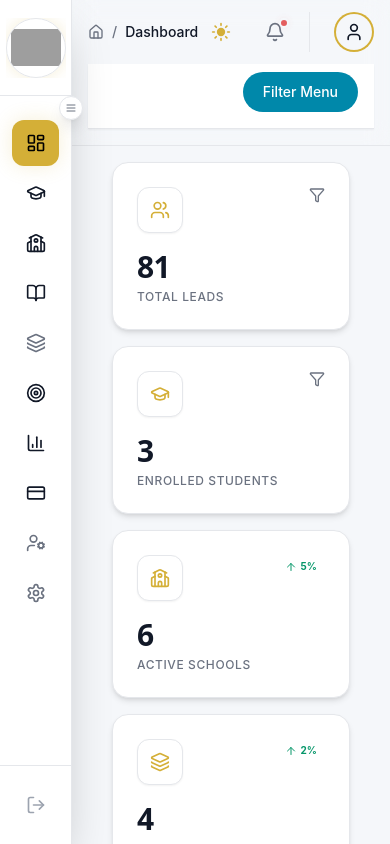
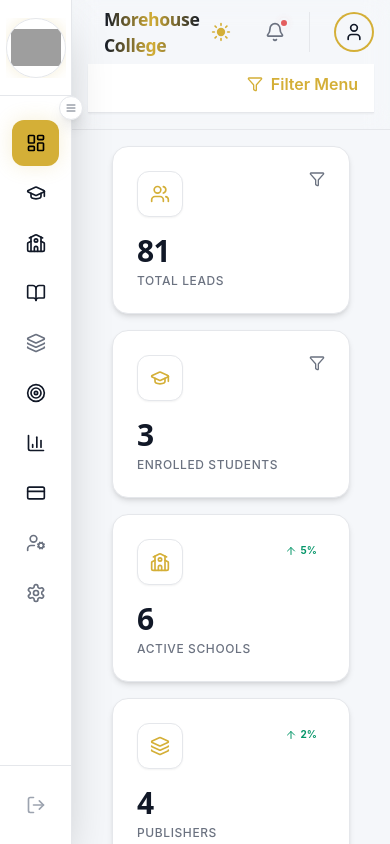
Before and after one commit to cedricevans/mission_control, a React (Vite) app: page /dashboard in a window 390 px wide. Built offline with nearby package versions, Linux system fonts and the light colour scheme; grey boxes are pictures that could not be loaded.

Commit message:
✅ Updated event form, labels, state dropdown, and footer

```diff
--- a/src/components/PremiumHeader.jsx
+++ b/src/components/PremiumHeader.jsx
@@ -38,12 +38,15 @@
         </Button>
 
         {/* Breadcrumb / Context */}
-          <div className="flex items-center gap-2 text-sm font-medium text-[var(--text-secondary)]">
+        <div className="hidden md:flex items-center gap-2 text-sm font-medium text-[var(--text-secondary)]">
           <Link to="/" className="hover:text-[var(--accent-gold)] transition-colors">
             <Home className="w-4 h-4" />
           </Link>
           <span>/</span>
           <span className="text-[var(--text-primary)]">{getBreadcrumb()}</span>
+        </div>
+        <div className="md:hidden ml-4 text-[17.6px] font-bold font-display tracking-tight text-transparent bg-clip-text bg-gradient-to-r from-[var(--text-primary)] via-[var(--accent-gold)] to-[var(--text-primary)]">
+          Morehouse College
         </div>
         </div>
 
--- a/src/components/dashboard/DateFilterBar.jsx
+++ b/src/components/dashboard/DateFilterBar.jsx
@@ -153,12 +153,14 @@
         {/* Mobile Filter Button */}
         <div className="md:hidden">
           <div className="flex items-center justify-end">
-            <Button
+            <button
+              type="button"
               onClick={() => setIsMobileModalOpen(true)}
-              className="bg-[var(--accent-blue)] text-white hover:bg-[var(--accent-blue)]/90 h-10 rounded-full px-5"
+              className="inline-flex items-center gap-2 text-[var(--accent-gold)] font-semibold hover:text-[#b8962e] transition-colors"
             >
+              <Filter className="w-4 h-4" />
               Filter Menu
-            </Button>
+            </button>
           </div>
         </div>
 
```
Also changed, not shown: 4 other files (tests, documents, lock files or other folders). Lines whose indentation alone changed are shown as unchanged.
